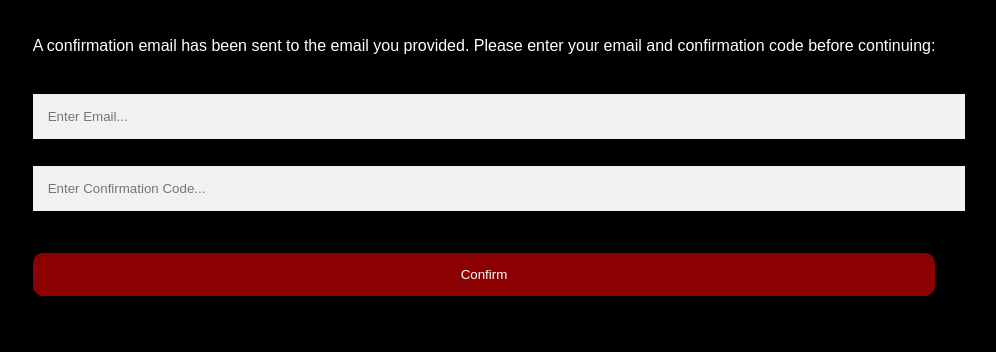
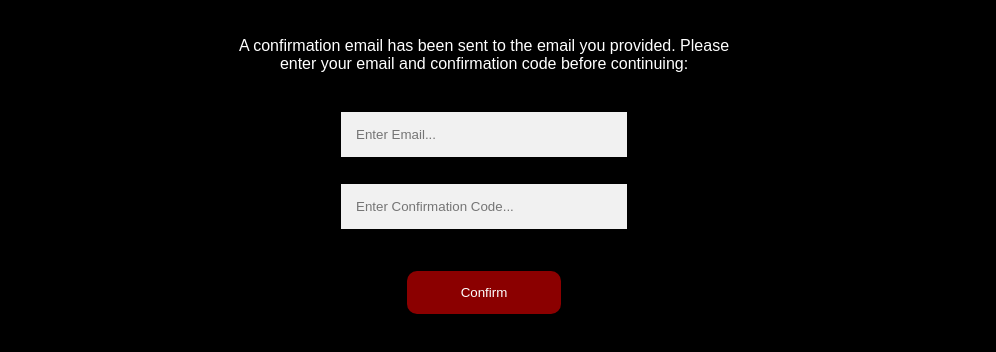
Before and after one commit to apg86594/CineBooking, a website: page UserView/confirmation.html in a window 1280 px wide. Shown: the part 214-566 px from the top of the page, without its empty margins (156-1152 px from the left). Drawn offline with Linux system fonts and the light colour scheme.

Commit message:
small changes to register-user

```diff
--- a/UserView/register-styles.css
+++ b/UserView/register-styles.css
@@ -131,7 +131,8 @@ nav  {
     display: flex;
     align-items: center;
     justify-content: space-around;
-    padding-left: 15px;
+    padding-left: 10px;
+    padding-right: 10px;
     color: white;
 }
 
@@ -164,6 +165,20 @@ nav  {
     border-radius: 10px;
     color: black;
     text-decoration: none;
+}
+
+.confirm-form {
+    text-align: center;
+    justify-content: center;
+    width: 40%;
+}
+
+.confirm-form button {
+    width: 30%;
+}
+
+.confirm-form input {
+    width: 50%;
 }
 
 #error-message {
--- a/UserView/register-user.js
+++ b/UserView/register-user.js
@@ -82,8 +82,6 @@ function registerUser()
         promo = "0";
     }
 
-    console.log(shippingAddr2);
-
     var message = `REGISTER,${psw},${first},${last},${email},${USERTYPE},${billingAddr1},${billingAddr2},${billingZIP},`;
     message    += `${billingCity},${billingState},${shippingAddr1},${shippingAddr2},${shippingZIP},${shippingCity},`;
     message    += `${shippingState},${cardnum},${cvv},${_month},${_year},${promo}`;
@@ -95,7 +93,7 @@ function registerUser()
 
         // Registration success
         if (event.data === "SUCCESS") {
-            window.location.href = "register_suc.html";
+            window.location.href = "confirmation.html";
 
         // Registration failure
         } else if (event.data === "FAILURE") {
```
